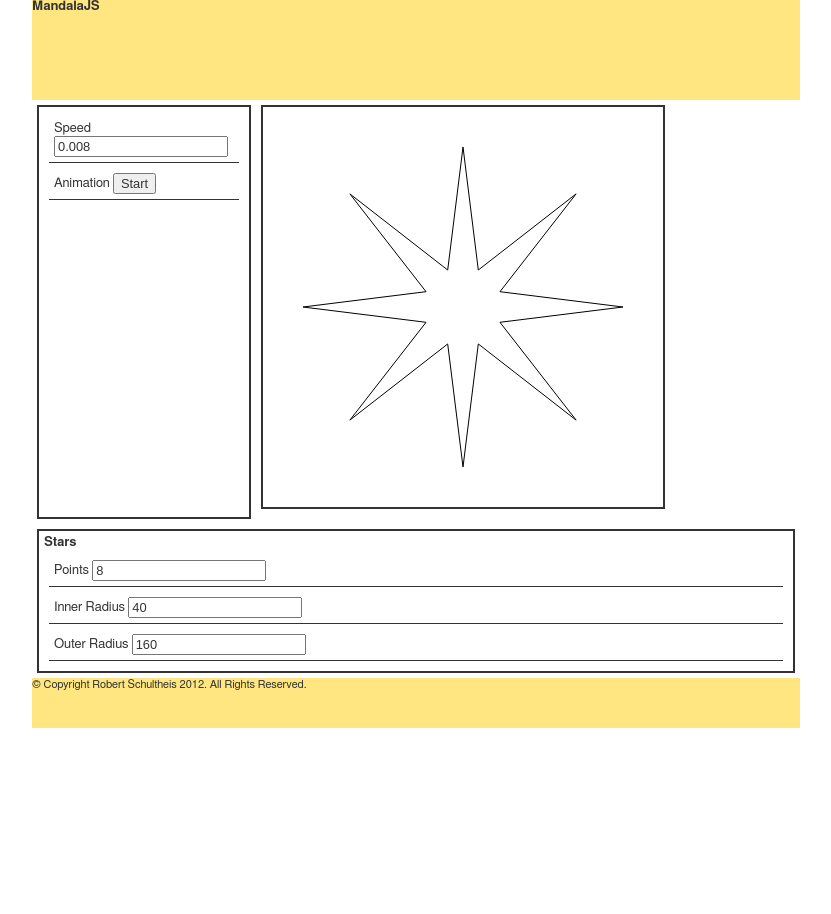
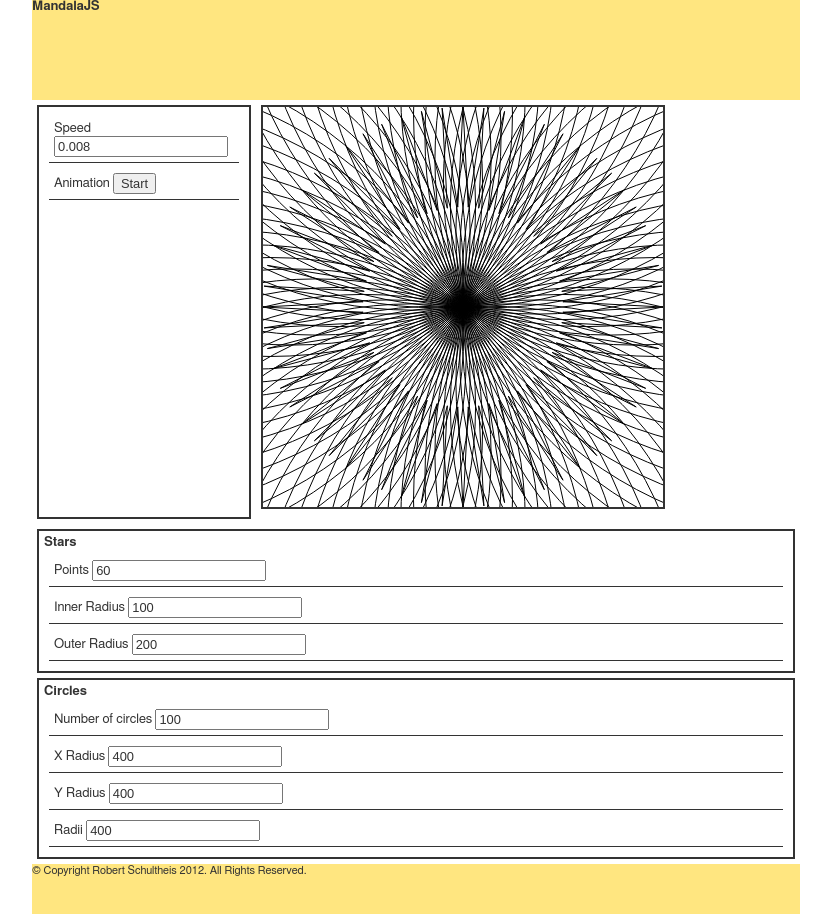
Before and after one commit to rschultheis/mandalajs, a plain HTML site: page index.html in a window 1280 px wide. Shown: the whole page, without its empty margins (224-1055 px from the left). Before the commit the page ends 800 px from the top, so only its background shows below. Drawn offline with Linux system fonts and the light colour scheme.

Commit message:
now able to add multiple controls

```diff
--- a/_/css/style.css
+++ b/_/css/style.css
@@ -233,7 +233,7 @@ body { width: 100% }
   border-bottom: 1px solid;
 }
 
-#mandala-component-controls {
+#drawer-controls {
   width: 100%;
   height: 1%;
   position: relative;
--- a/_/js/mandala.js
+++ b/_/js/mandala.js
@@ -80,9 +80,9 @@
 
   StarsModel = Backbone.Model.extend({
     defaults: {
-      points: 8,
-      inner_radius: 40,
-      outer_radius: 160
+      points: 60,
+      inner_radius: 100,
+      outer_radius: 200
     }
   });
 
@@ -170,20 +170,41 @@
     model: new MandalaModel,
     components: [],
     initialize: function() {
+      this.controls_id = 0;
       this.render();
+      this.drawer_controls_container = $('#drawer-controls');
       this.canvas_el = $('#mandala-canvas').get(0);
       this.canvas = this.canvas_el.getContext('2d');
       this.toggler = $('input[name=animating]');
-      this.add_control(null);
+      this.add_control('stars');
+      this.add_control('circles');
       this.model.bind('change', this.model_changed, this);
       this.model_changed();
       return this.draw();
     },
     add_control: function(type) {
-      var new_component;
-      new_component = new StarsView({
-        el: '#drawer-0'
+      var container, id, jid, new_component;
+      this.controls_id = this.controls_id + 1;
+      id = 'drawer-' + this.controls_id;
+      jid = '#' + id;
+      container = _.template($('#drawer-container-template').html(), {
+        id: id
       });
+      this.drawer_controls_container.append(container);
+      new_component = (function() {
+        switch (type) {
+          case 'circles':
+            return new CirclesView({
+              el: jid
+            });
+          case 'stars':
+            return new StarsView({
+              el: jid
+            });
+          default:
+            return console.log('ERROR: unknown type of drawer: ' + type);
+        }
+      })();
       new_component.mandala_model = this.model;
       new_component.canvas = this.canvas;
       new_component.reset_canvas = this.draw;
--- a/index.html
+++ b/index.html
@@ -80,9 +80,7 @@
 
   </section>
 
-  <section id='mandala-component-controls'>
-    <div id='drawer-0' class='mandala-component-control'>
-    </div>
+  <section id='drawer-controls'>
   </section>
 
   <footer id='footer'>
@@ -110,8 +108,13 @@
       <input type='button' name='animating' value='Overwrite_Me'/>
     </div>
   </aside>
+</div>
 </script>
 
+<script type='text/template' id='drawer-container-template'>
+  <div id='<%= id %>' class='mandala-component-control'>
+  </div>
+</script>
 <script type='text/template' id='circles-template'>
   <h3 class='mandala-control-heading'>Circles</h3>
   <div class='mandala-control'>
```
Also changed, not shown: 1 other file.
